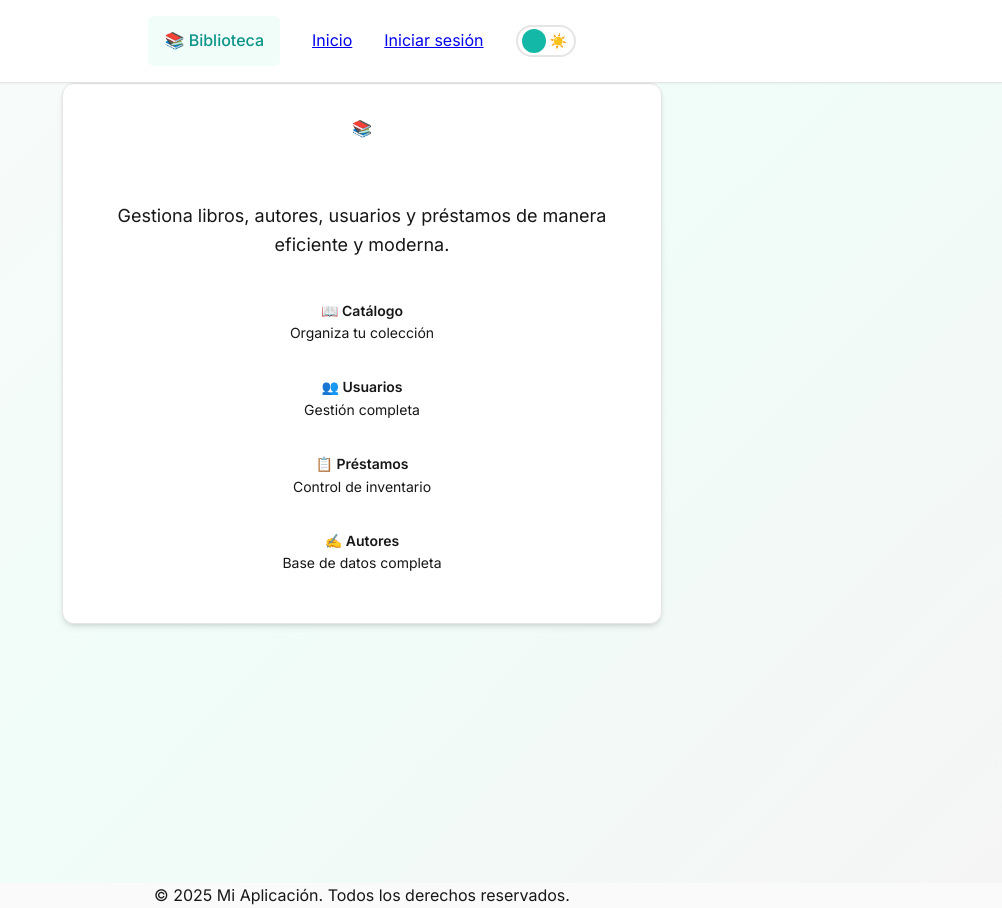
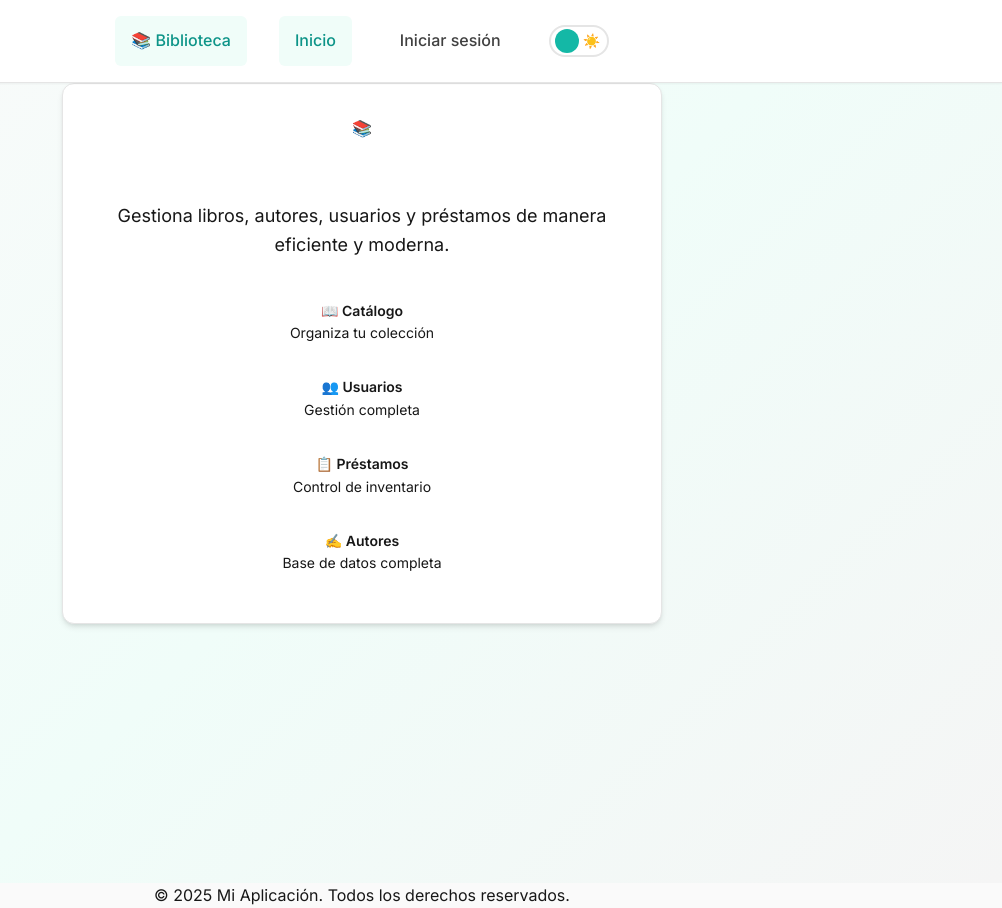
Before and after one commit to nicolzapata/proyecto-six, a React (Vite) app: page / in a window 1280 px wide. Shown: the whole page, without its empty margins (278-1280 px from the left). Built offline with nearby package versions, Linux system fonts and the light colour scheme.

Commit message:
asignandole el nombre de los class en navbar

```diff
--- a/src/components/Navbar.jsx
+++ b/src/components/Navbar.jsx
@@ -18,14 +18,14 @@ export default function Navbar() {
 
       <Link
         to="/"
-        className={location.pathname === "/" ? "active" : ""}
+        className={`nav-link ${location.pathname === "/" ? "active" : ""}`}
       >
         Inicio
       </Link>
       {!user ? (
         <Link
           to="/login"
-          className={location.pathname === "/login" ? "active" : ""}
+          className={`nav-link ${location.pathname === "/login" ? "active" : ""}`}
         >
           Iniciar sesión
         </Link>
@@ -33,38 +33,38 @@ export default function Navbar() {
         <>
           <Link
             to="/dashboard"
-            className={location.pathname === "/dashboard" ? "active" : ""}
+            className={`nav-link ${location.pathname === "/dashboard" ? "active" : ""}`}
           >
             Dashboard
           </Link>
           <Link
             to="/profile"
-            className={location.pathname === "/profile" ? "active" : ""}
+            className={`nav-link ${location.pathname === "/profile" ? "active" : ""}`}
           >
             Perfil
           </Link>
           <Link
             to="/users"
-            className={location.pathname === "/users" ? "active" : ""}
+            className={`nav-link ${location.pathname === "/users" ? "active" : ""}`}
           >
             Usuarios
           </Link>
           <Link
             to="/escritores"
-            className={location.pathname === "/escritores" ? "active" : ""}
+            className={`nav-link ${location.pathname === "/escritores" ? "active" : ""}`}
           >
             Escritores
           </Link>
 
           <Link
             to="/libros"
-            className={location.pathname === "/libros" ? "active" : ""}
+            className={`nav-link ${location.pathname === "/libros" ? "active" : ""}`}
           >
             Libros
           </Link>
           <Link
             to="/prestamos"
-            className={location.pathname === "/prestamos" ? "active" : ""}
+            className={`nav-link ${location.pathname === "/prestamos" ? "active" : ""}`}
           >
             Prestamos
           </Link>
```
